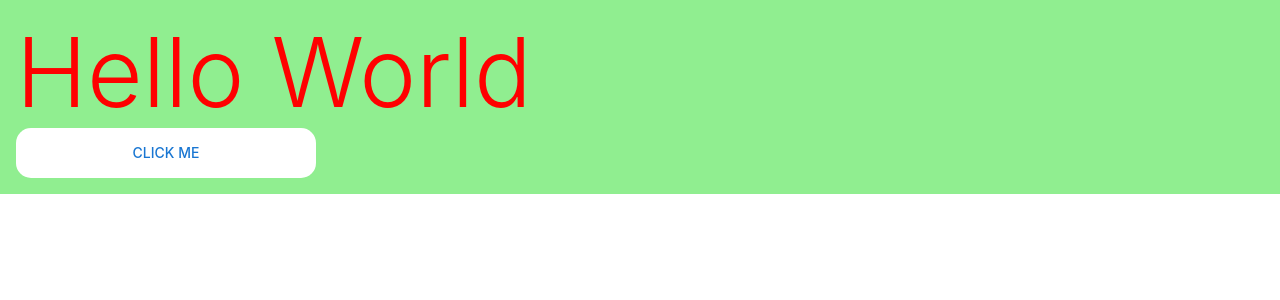
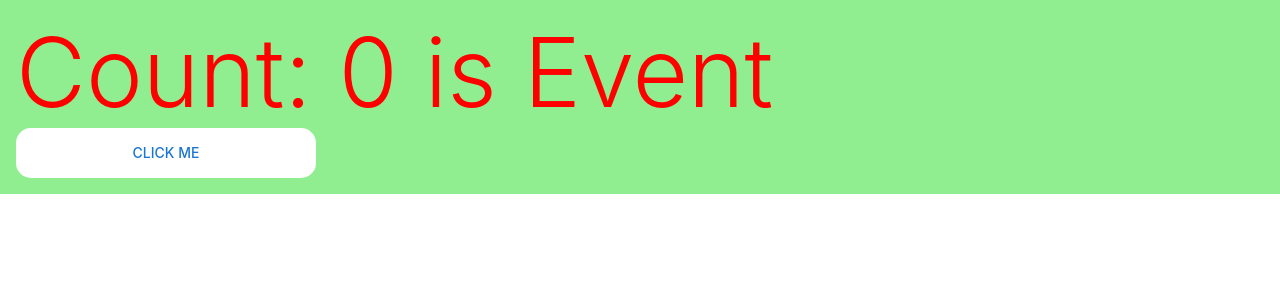
Before and after one commit to mannakub11/react-basic, a React (Create React App) app: page / in a window 1280 px wide. Shown: the top 300 px of the page. Built offline with nearby package versions, Linux system fonts and the light colour scheme.

Commit message:
add: counter app

```diff
--- a/src/App.tsx
+++ b/src/App.tsx
@@ -1,8 +1,5 @@
-import React from "react";
-import logo from "./logo.svg";
-import "./App.css";
+import { useCallback, useMemo, useState } from "react";
 import { styled } from "styled-components";
-
 import { createTheme, ThemeProvider } from "@mui/material/styles";
 import { Button, Typography } from "@mui/material";
 
@@ -24,18 +21,27 @@ const Container = styled.div`
   }
 `;
 
-const H1Styled = styled.h1`
-  color: red;
-`;
+const App = () => {
+  const [count, setCount] = useState<number>(0);
 
-const App = () => {
+  const countUI = useMemo(() => {
+    const isEvent = count % 2 === 0;
+    return (
+      <Typography variant="h1" color={"red"}>
+        Count: {count} is {isEvent ? "Event" : "Odd"}
+      </Typography>
+    );
+  }, [count]);
+
+  const onClickButton = useCallback(() => {
+    setCount((prevValue: number) => prevValue + 1);
+  }, [setCount]);
+
   return (
     <ThemeProvider theme={Theme}>
       <Container>
-        <Typography variant="h1" color={"red"}>
-          Hello World
-        </Typography>
-        <Button> Click me</Button>
+        {countUI}
+        <Button onClick={onClickButton}>Click me</Button>
       </Container>
     </ThemeProvider>
   );
```
